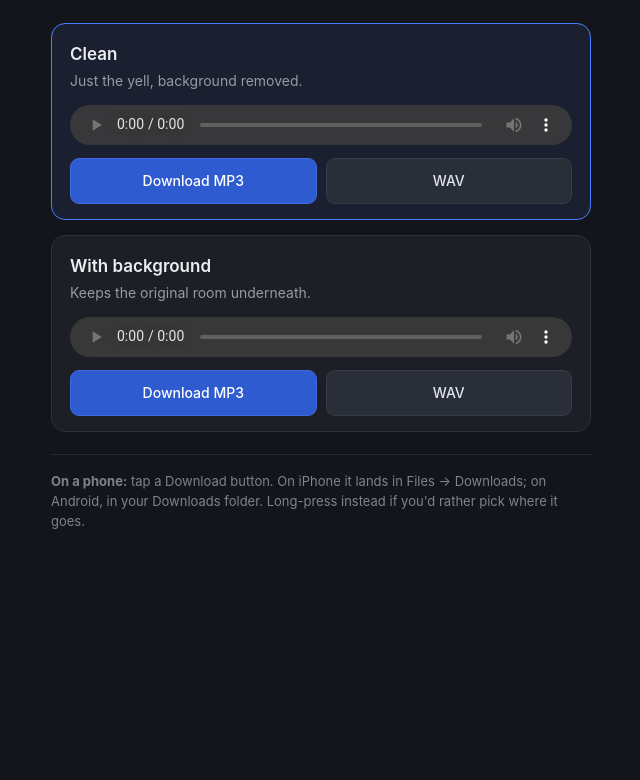
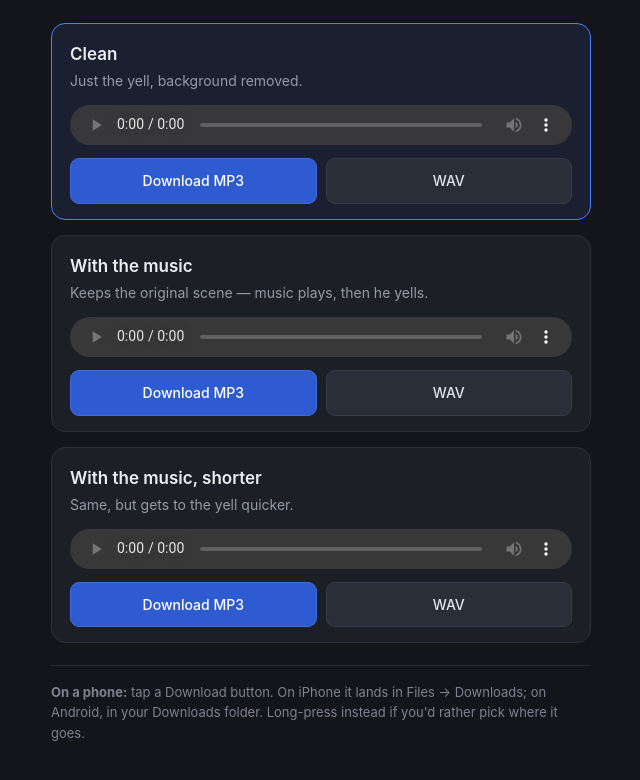
Before and after one commit to reddragon1g/hey-mr-gibson, a plain HTML site: page index.html in a window 1280 px wide. Shown: the part 102-882 px from the top of the page, without its empty margins (319-959 px from the left). Before the commit the page ends 800 px from the top, so only its background shows below. Drawn offline with Linux system fonts and the light colour scheme.

Commit message:
Fix dropout on the G; add real-music versions
The clean take had 58 ms of digital silence where the /g/ closure was padded with
zeros - a hole through the noise floor, audible as a hiccup. Now filled with room
tone taken from the take's own closure.

The with-background version was rebuilt from Demucs stems, whose no_vocals bed
collapses 35 dB under the loud yell, so the music was inaudible. Now built on the
original mix instead, with a lead-in so the music is actually heard.

Co-Authored-By: Claude Opus 5 (1M context) <noreply@anthropic.com>

```diff
--- a/index.html
+++ b/index.html
@@ -26,7 +26,7 @@
   audio { width: 100%; height: 40px; display: block; margin-bottom: 13px; }
   .dl { display: flex; gap: 9px; flex-wrap: wrap; }
   .dl a {
-    flex: 1 1 0; min-width: 120px; text-align: center;
+    flex: 1 1 0; min-width: 118px; text-align: center;
     background: #2a2e38; color: #dfe4ee; text-decoration: none;
     padding: 11px 14px; border-radius: 9px; font-size: 14px; font-weight: 500;
     border: 1px solid #373c47;
@@ -53,12 +53,22 @@
   </div>
 
   <div class="card">
-    <h2>With background</h2>
-    <p class="note">Keeps the original room underneath.</p>
-    <audio controls preload="metadata" src="audio/hey-mr-gibson-with-background.mp3"></audio>
+    <h2>With the music</h2>
+    <p class="note">Keeps the original scene &mdash; music plays, then he yells.</p>
+    <audio controls preload="metadata" src="audio/hey-mr-gibson-with-music.mp3"></audio>
     <div class="dl">
-      <a class="p" href="audio/hey-mr-gibson-with-background.mp3" download>Download MP3</a>
-      <a href="audio/hey-mr-gibson-with-background.wav" download>WAV</a>
+      <a class="p" href="audio/hey-mr-gibson-with-music.mp3" download>Download MP3</a>
+      <a href="audio/hey-mr-gibson-with-music.wav" download>WAV</a>
+    </div>
+  </div>
+
+  <div class="card">
+    <h2>With the music, shorter</h2>
+    <p class="note">Same, but gets to the yell quicker.</p>
+    <audio controls preload="metadata" src="audio/hey-mr-gibson-with-music-short.mp3"></audio>
+    <div class="dl">
+      <a class="p" href="audio/hey-mr-gibson-with-music-short.mp3" download>Download MP3</a>
+      <a href="audio/hey-mr-gibson-with-music-short.wav" download>WAV</a>
     </div>
   </div>
 
```
Also changed, not shown: 8 other files.
